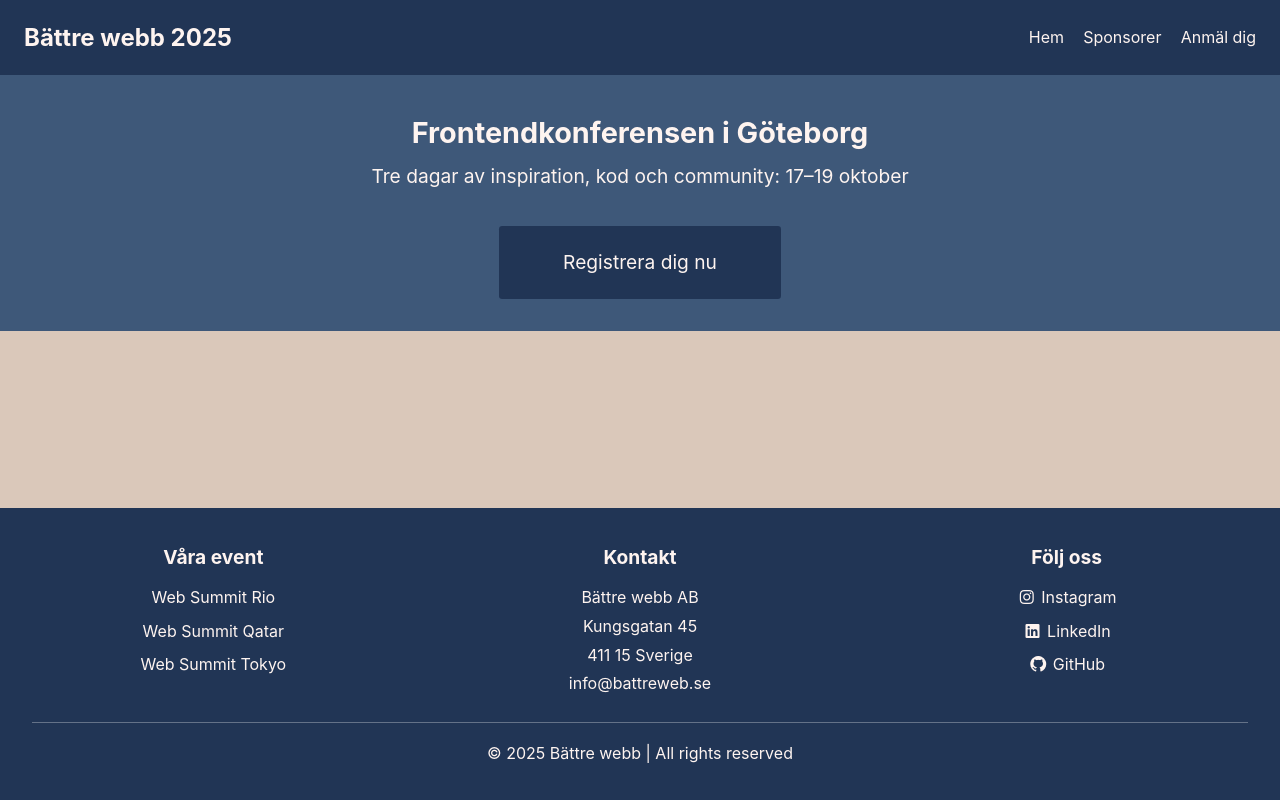
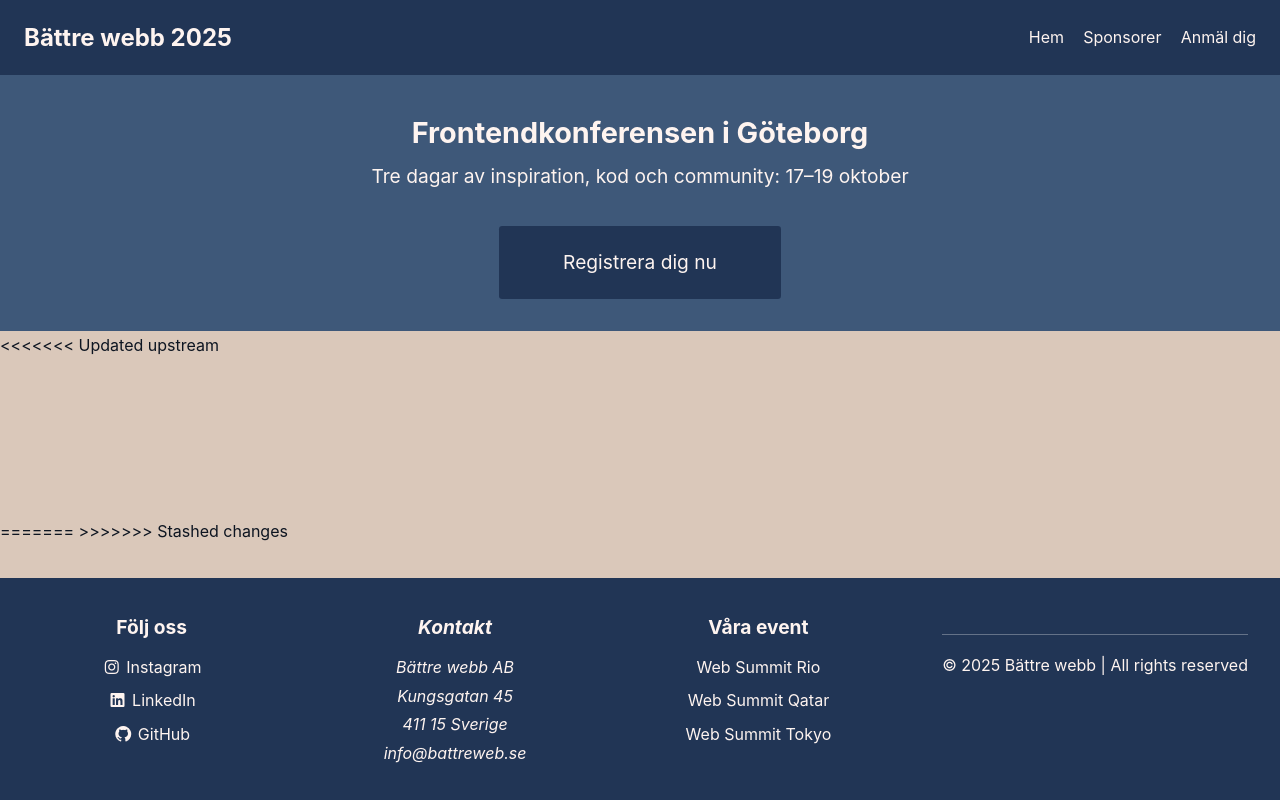
Before and after one commit to antoninadubrovska/better-web, a plain HTML site: page sponsors.html in a window 1280 px wide. Drawn offline with Linux system fonts and the light colour scheme.

Commit message:
Updated footer
Updated footer on sponsors.html and register.html

```diff
--- a/sponsors.html
+++ b/sponsors.html
@@ -33,6 +33,7 @@
 			<h2>Våra sponsorer</h2>
 		</section> -->
 
+<<<<<<< Updated upstream
 		<!-- <section class="speakers">
 		</section> -->
 
@@ -44,10 +45,44 @@
 			</p>
 		  </section> -->
     </main>
+=======
+>>>>>>> Stashed changes
+
 
 		<footer>
 			<div class="footer-container">
+
+			  <!-- Follow Us -->
+
+			  <div class="footer-section follow">
+				  <div>
+				<h3>Följ oss</h3>
+				<ul>
+				  <li>
+					<a href="https://www.instagram.com/"><i class="fa-brands fa-instagram"></i> Instagram</a>
+				  </li>
+				  <li>
+					<a href="https://www.linkedin.com/feed/"><i class="fa-brands fa-linkedin"></i> LinkedIn</a>
+				  </li>
+				  <li>
+					<a href="https://github.com/"><i class="fa-brands fa-github"> </i> GitHub</a>
+				  </li>
+				</ul>
+			  </div>
+			</div>
+
+			<!-- Contacts -->
+			<div class="footer-section contacts">
+				<address>
+			  <h3>Kontakt</h3>
+			  <p>Bättre webb AB</p>
+			  <p>Kungsgatan 45<br />411 15 Sverige<br /></p>
+			  <p><a href="mailto:info@battreweb.se">info@battreweb.se</a></p>
+				</address>
+			</div>
+
 			  <!-- Events -->
+
 			  <div class="footer-section">
 				<div class="events">
 				  <h3>Våra event</h3>
@@ -59,30 +94,9 @@
 				</div>
 			  </div>
 
-        <!-- Contacts -->
-        <div class="footer-section contacts">
-          <h3>Kontakt</h3>
-          <p>Bättre webb AB</p>
-          <p>Kungsgatan 45<br />411 15 Sverige<br /></p>
-          <p><a href="mailto:info@battreweb.se">info@battreweb.se</a></p>
-        </div>
 
-        <!-- Follow Us -->
-        <div class="footer-section follow">
-          <h3>Följ oss</h3>
-          <ul>
-            <li>
-              <a href="#"><i class="fa-brands fa-instagram"></i> Instagram</a>
-            </li>
-            <li>
-              <a href="#"><i class="fa-brands fa-linkedin"></i> LinkedIn</a>
-            </li>
-            <li>
-              <a href="#"><i class="fa-brands fa-github"> </i> GitHub</a>
-            </li>
-          </ul>
-        </div>
-      </div>
+
+
 
 			<div class="footer-bottom">
 			  <p>© 2025 Bättre webb | All rights reserved</p>
```
Also changed, not shown: register.html (+33 -23 lines). Lines whose indentation alone changed are shown as unchanged.
